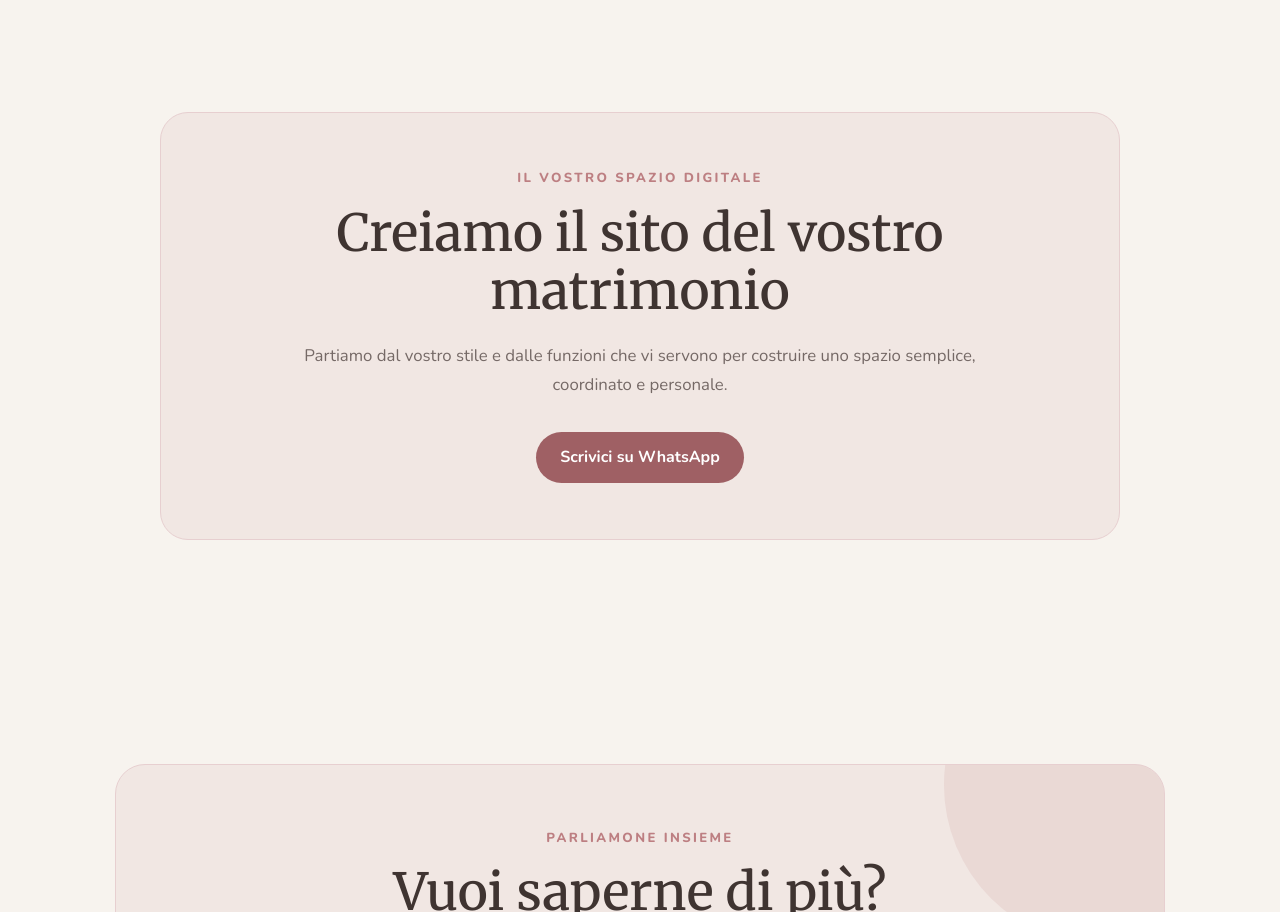
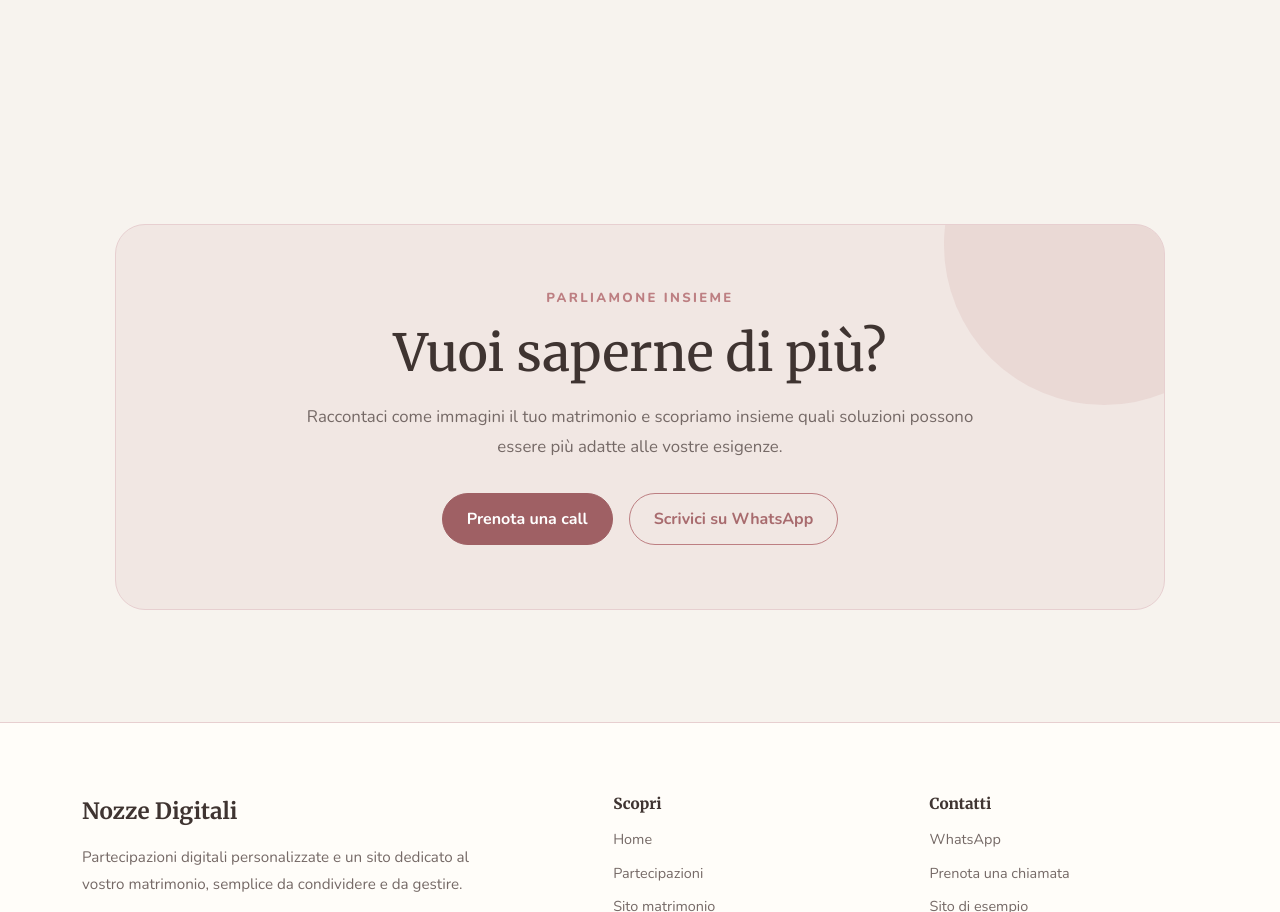
Before and after one commit to simonedantevisconti/nozze-digitali, a React (Vite) app: page /sito-matrimonio in a window 1280 px wide. Shown: the part 3323-4235 px from the top of the page. Built offline with nearby package versions, Linux system fonts and the light colour scheme.

Commit message:
Use shared contact CTA on wedding site page

```diff
--- a/src/pages/SitoMatrimonioPage.jsx
+++ b/src/pages/SitoMatrimonioPage.jsx
@@ -207,34 +207,6 @@ const SitoMatrimonioPage = () => {
             </Reveal>
           </div>
         </section>
-
-        <section className="wedding-site-cta">
-          <div className="container">
-            <Reveal>
-              <div className="wedding-site-cta-box">
-                <p className="wedding-site-eyebrow">
-                  IL VOSTRO SPAZIO DIGITALE
-                </p>
-
-                <h2>Creiamo il sito del vostro matrimonio</h2>
-
-                <p>
-                  Partiamo dal vostro stile e dalle funzioni che vi servono per
-                  costruire uno spazio semplice, coordinato e personale.
-                </p>
-
-                <a
-                  href={whatsappLink}
-                  target="_blank"
-                  rel="noopener noreferrer"
-                  className="wedding-site-cta-button"
-                >
-                  Scrivici su WhatsApp
-                </a>
-              </div>
-            </Reveal>
-          </div>
-        </section>
       </main>
     </>
   );
```
